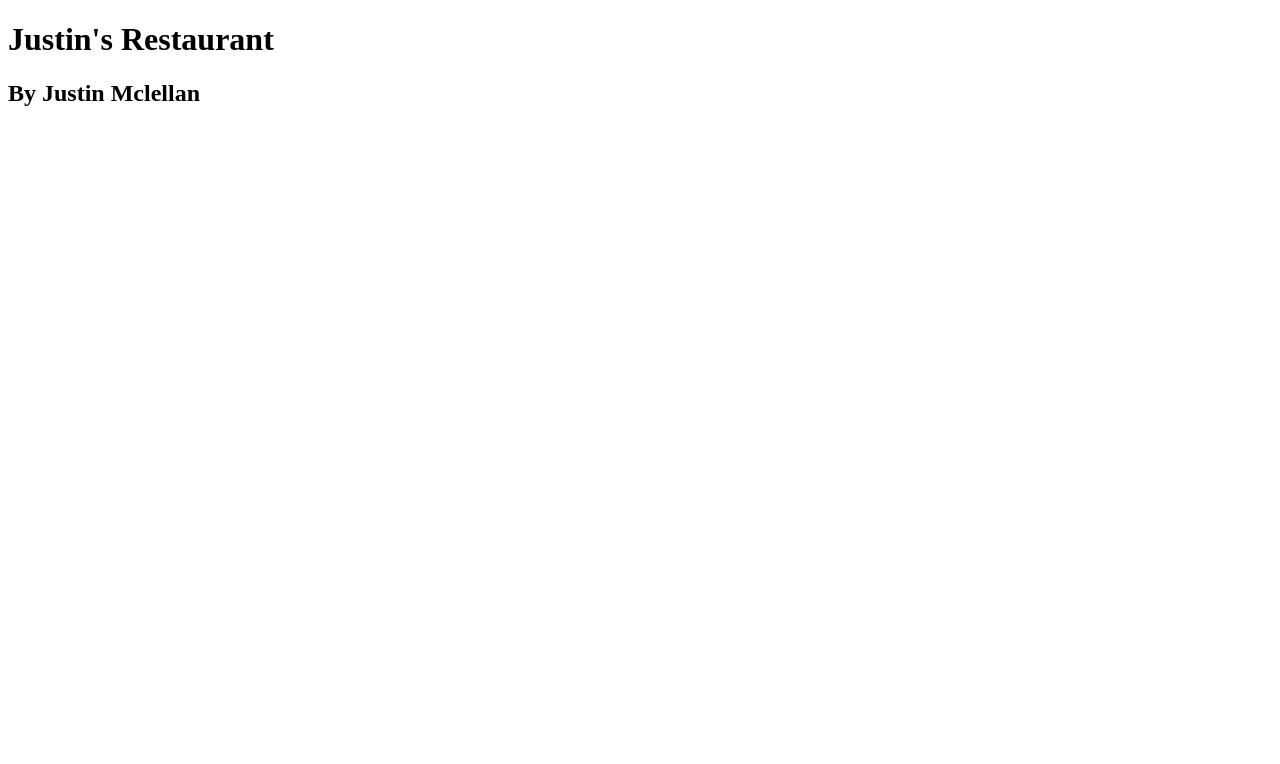
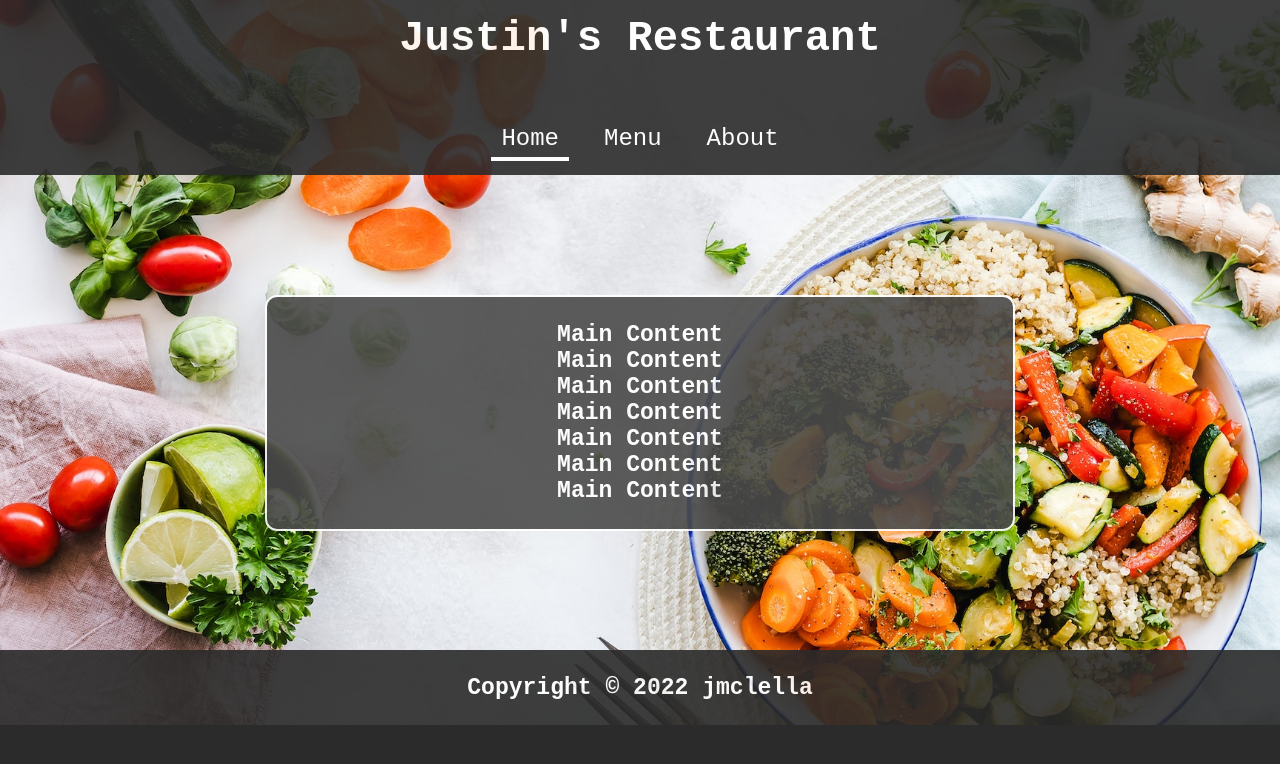
Before and after one commit to jmclella/restaurantPage, a plain HTML site: page index.html in a window 1280 px wide. Drawn offline with Linux system fonts and the light colour scheme.

Commit message:
Styled base template with CSS and basic structure
Initialized new src js script called website that
will create all html elements dynamically,
index.js will call genWebsite function from
website.js script. Also styled webpage.

```diff
--- a/index.html
+++ b/index.html
@@ -6,13 +6,34 @@
     <meta name="viewport" content="width=device-width, initial-scale=1.0">
     <title>Document</title>
     <script defer src="main.js"></script>
+    <link rel="stylesheet" href="styles.css" />
 </head>
 <body>
     <div id="content">
         <header>
             <h1>Justin's Restaurant</h1>
-            <h2>By Justin Mclellan</h2>
+            <nav class="page-nav">
+                <button class="nav-element selected">Home</button>
+                <button class="nav-element">Menu</button>
+                <button class="nav-element">About</button>
+            </nav>
         </header>
+
+        <main>
+            <div class="main-container">
+                <h2>Main Content</h2>
+                <h2>Main Content</h2>
+                <h2>Main Content</h2>
+                <h2>Main Content</h2>
+                <h2>Main Content</h2>
+                <h2>Main Content</h2>
+                <h2>Main Content</h2>
+            </div>
+        </main>
+
+        <footer>
+            <h3>Copyright &copy; 2022 jmclella</h3>
+        </footer>
     </div>
 </body>
 </html>
--- /dev/null
+++ b/styles.css
@@ -0,0 +1,117 @@
+:root {
+    --background-color: #2b2b2b;
+    --button-hover: #4b4b4b;
+    --text-color: #fff;
+}
+
+::before,
+::after,
+* {
+    box-sizing: border-box;
+    margin: 0px;
+    padding: 0px;
+    font-family:'Courier New', Courier, monospace;
+    font-size: 1.2rem;
+}
+
+html {
+    background-color: var(--background-color);
+    color: var(--text-color);
+}
+
+body {
+    background-image: url(./images/background.jpg);
+    background-size: cover;
+    background-repeat: no-repeat;
+    background-attachment: fixed;
+    background-position: center;
+    color: var(--text-color);
+}
+
+#content {
+    display: grid;
+    grid-template-columns: 1fr;
+    grid-template-rows: 175px minmax(475px, 1fr) 75px;
+    grid-template-areas:
+        "header"
+        "main"
+        "footer";
+}
+
+header {
+    background-color: var(--background-color);
+    color: inherit;
+    opacity: .9;
+    grid-area: header;
+    display: grid;
+    grid-template-columns: 1fr;
+    grid-template-rows: 100px 75px;
+    justify-items: center;
+    padding-top: 15px;
+}
+
+header > h1 {
+    font-size: 2.2rem;
+}
+
+
+nav {
+    padding-bottom: 25px;
+    display: flex;
+    flex-direction: row;
+    gap: 25px;
+    align-items: flex-start;
+}
+
+.nav-element {
+    border: none;
+    background-color: var(--background-color);
+    color: var(--text-color);
+    font-size: 24px;
+    padding-left: 10px;
+    padding-right: 10px;
+    padding-top: 10px;
+    padding-bottom: 5px;
+}
+
+.nav-element:hover {
+    background-color: var(--button-hover);
+    cursor: pointer;
+}
+
+.nav-element.selected {
+    border-bottom: 4px solid var(--text-color);
+}
+
+main {
+    grid-area: main;
+    display: flex;
+    align-items: center;
+    justify-content: center;
+    padding-top: 40px;
+    padding-bottom: 40px;
+
+}
+
+.main-container {
+    width: clamp(400px, 80%, 750px);
+    display: flex;
+    flex-direction: column;
+    justify-content: center;
+    align-items: center;
+    background-color: var(--button-hover);
+    opacity: .9;
+    border: 2px solid var(--text-color);
+    border-radius: 12px;
+    padding: 25px;
+}
+
+footer {
+    background-color: var(--background-color);
+    color: inherit;
+    opacity: .9;
+    grid-area: footer;
+    display: flex;
+    justify-content: center;
+    align-items: center;
+}
```
Also changed, not shown: images/background.jpg (added).
